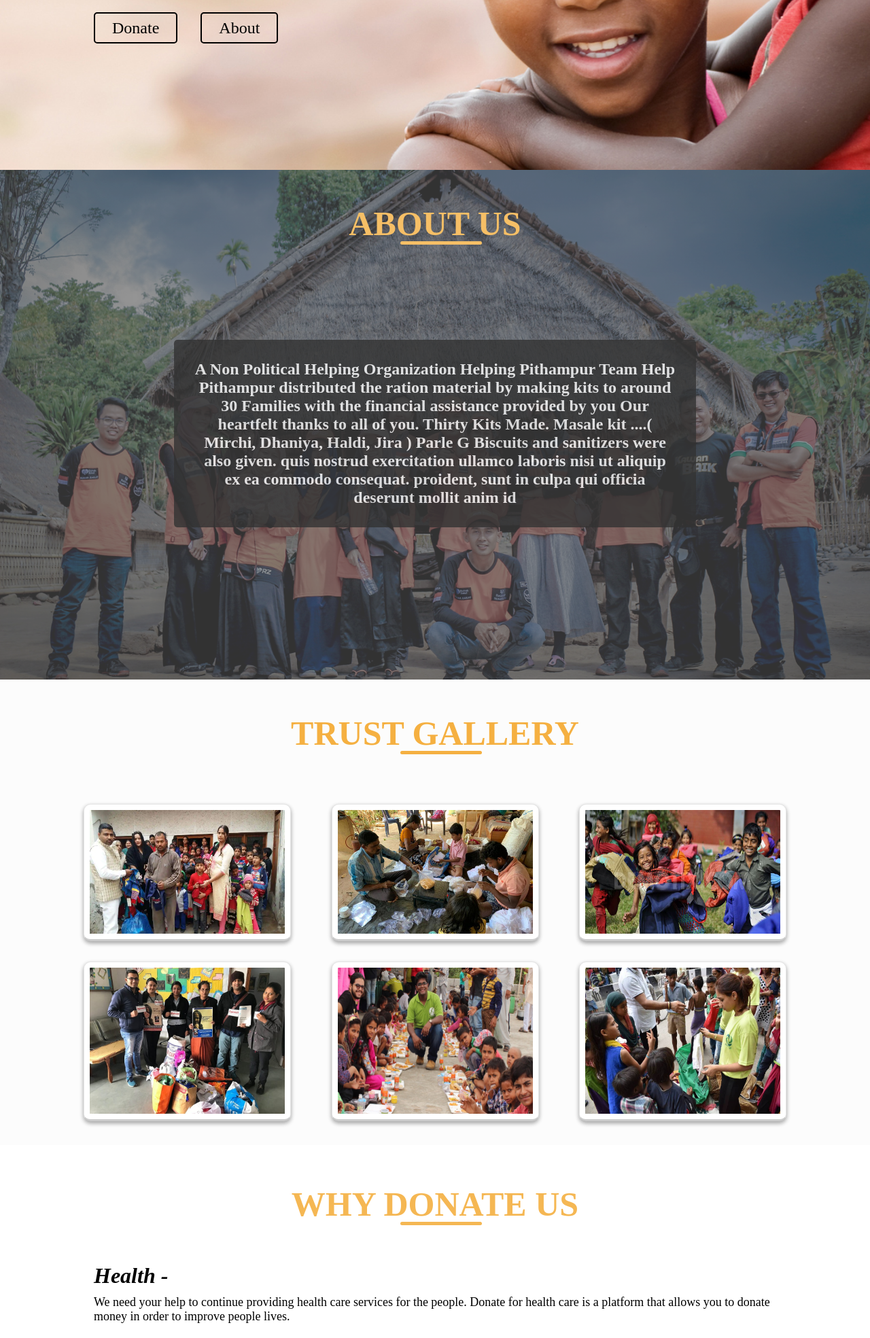
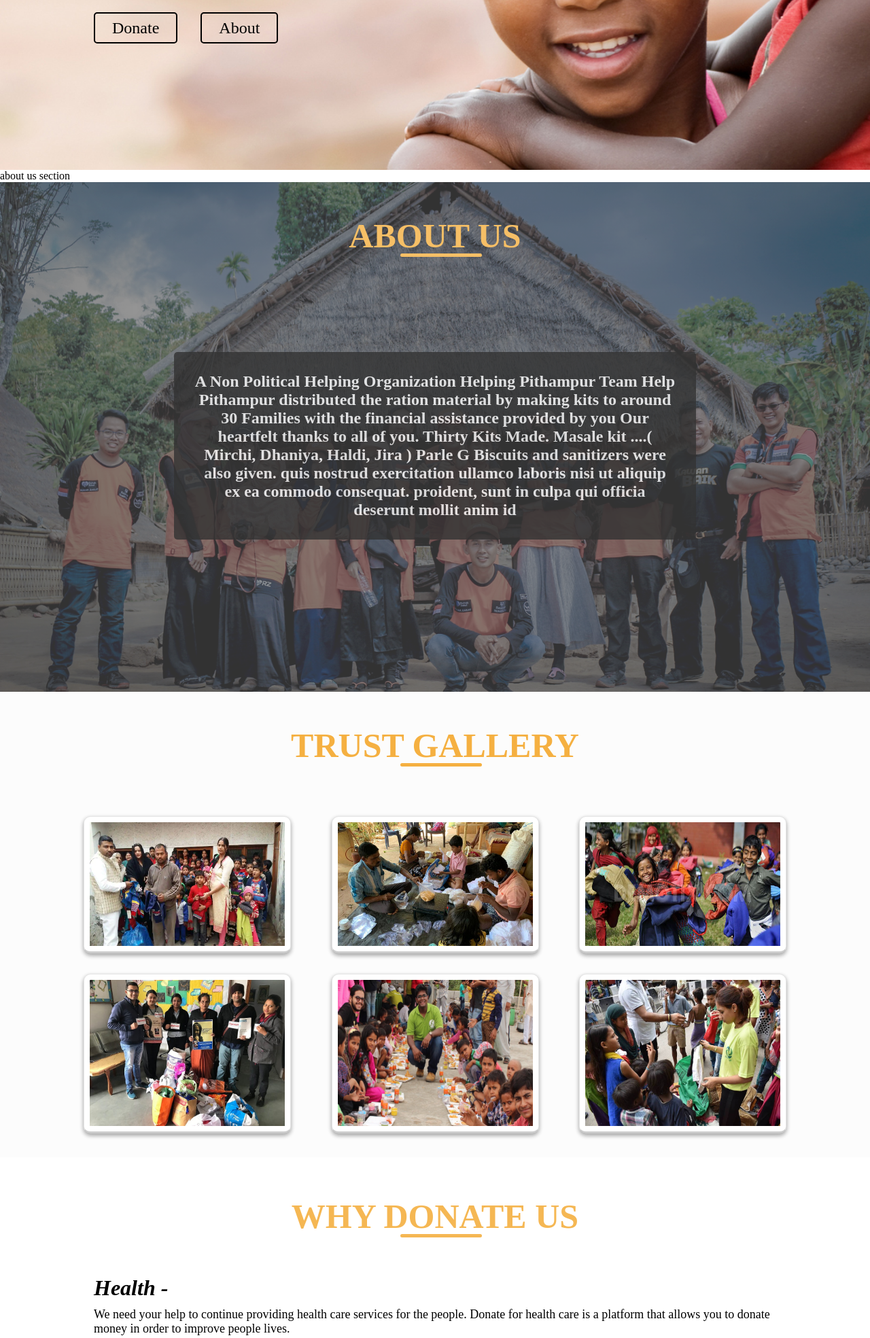
Before and after one commit to SumitSahu44/Ngo_website, a PHP site: page / in a window 1280 px wide. Shown: the part 470-2439 px from the top of the page at 68% size. Run offline with PHP 8.4, Linux system fonts and the light colour scheme; some libraries are stand-ins or nearby versions.

Commit message:
Update index.php

```diff
--- a/index.php
+++ b/index.php
@@ -38,6 +38,7 @@
 
    </header>
 
+	about us section
     <main >
     	<div class="about_background" id="about">
     		<h2 class="heading">about us</h2>
```
